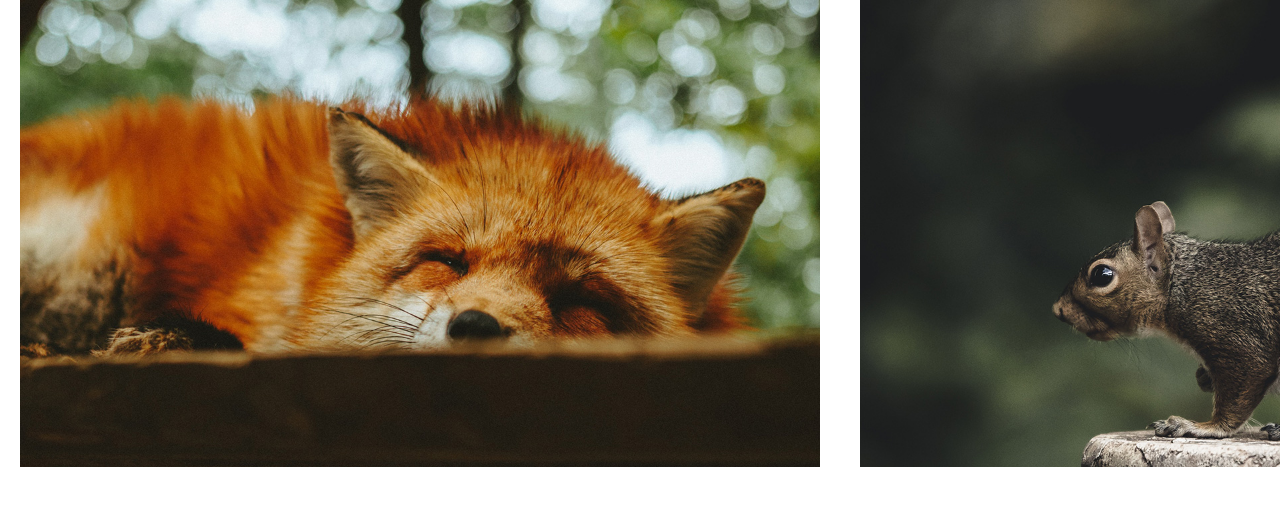
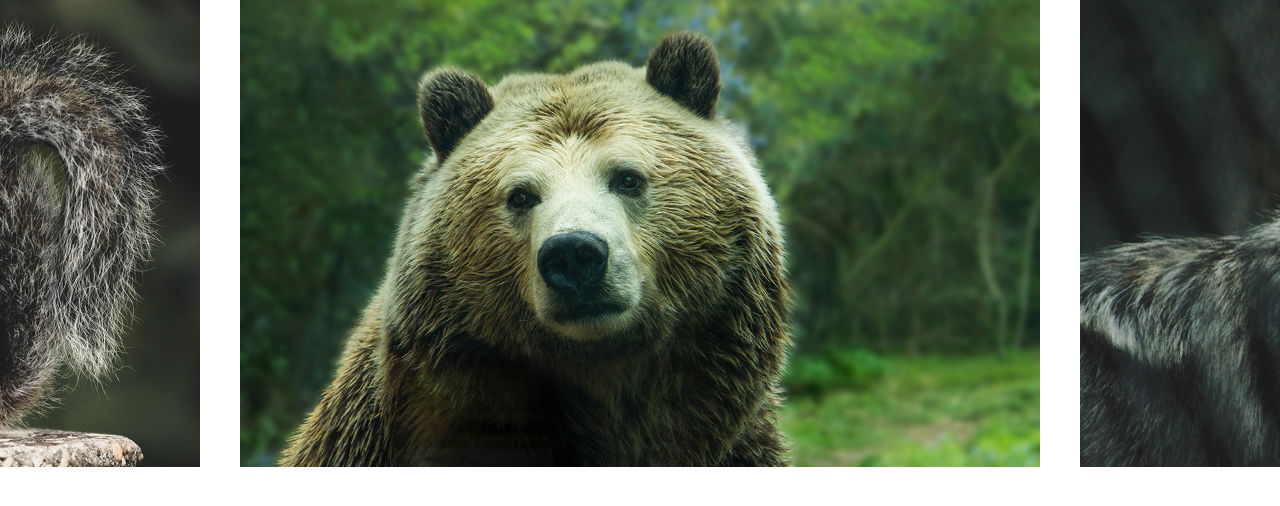
Before and after one commit to celsortc/slide-OJS, a plain HTML site: page index.html in a window 1280 px wide. Drawn offline with Linux system fonts and the light colour scheme.

Commit message:
config: configuracoes index e slides

```diff
--- a/js/script.js
+++ b/js/script.js
@@ -2,4 +2,5 @@ import Slide from "./slide.js";
 
 const slide = new Slide(".slide-wrapper", ".slide");
 slide.init();
-console.log(slide);
+
+slide.changeSlide(2);
--- a/js/slide.js
+++ b/js/slide.js
@@ -57,9 +57,40 @@ export default class Slide {
     this.onEnd = this.onEnd.bind(this);
   }
 
+  //Slides Configuration
+
+  slidePosition(slide) {
+    const margin = (this.wrapper.offsetWidth - slide.offsetWidth) / 2;
+    return -(slide.offsetLeft - margin);
+  }
+
+  slidesConfig() {
+    this.slideArray = [...this.slide.children].map((element) => {
+      const position = this.slidePosition(element);
+      return { position, element };
+    });
+  }
+
+  slidesIndexNav(index) {
+    const last = this.slideArray.length - 1;
+    this.index = {
+      prev: index ? index - 1 : undefined,
+      active: index,
+      next: index === last ? undefined : index + 1,
+    };
+  }
+
+  changeSlide(index) {
+    const activeSlide = this.slideArray[index];
+    this.moveSlide(activeSlide.position);
+    this.slidesIndexNav(index);
+    this.dist.finalPosition = activeSlide.position;
+  }
+
   init() {
     this.bindEvents();
     this.addSlideEvents();
+    this.slidesConfig();
     return this;
   }
 }
--- a/style.css
+++ b/style.css
@@ -27,3 +27,7 @@ img {
   max-width: 800px;
   margin: 0 20px;
 }
+
+/* .slide {
+  transform: translate3d(-3906px, 0, 0);
+} */
```
